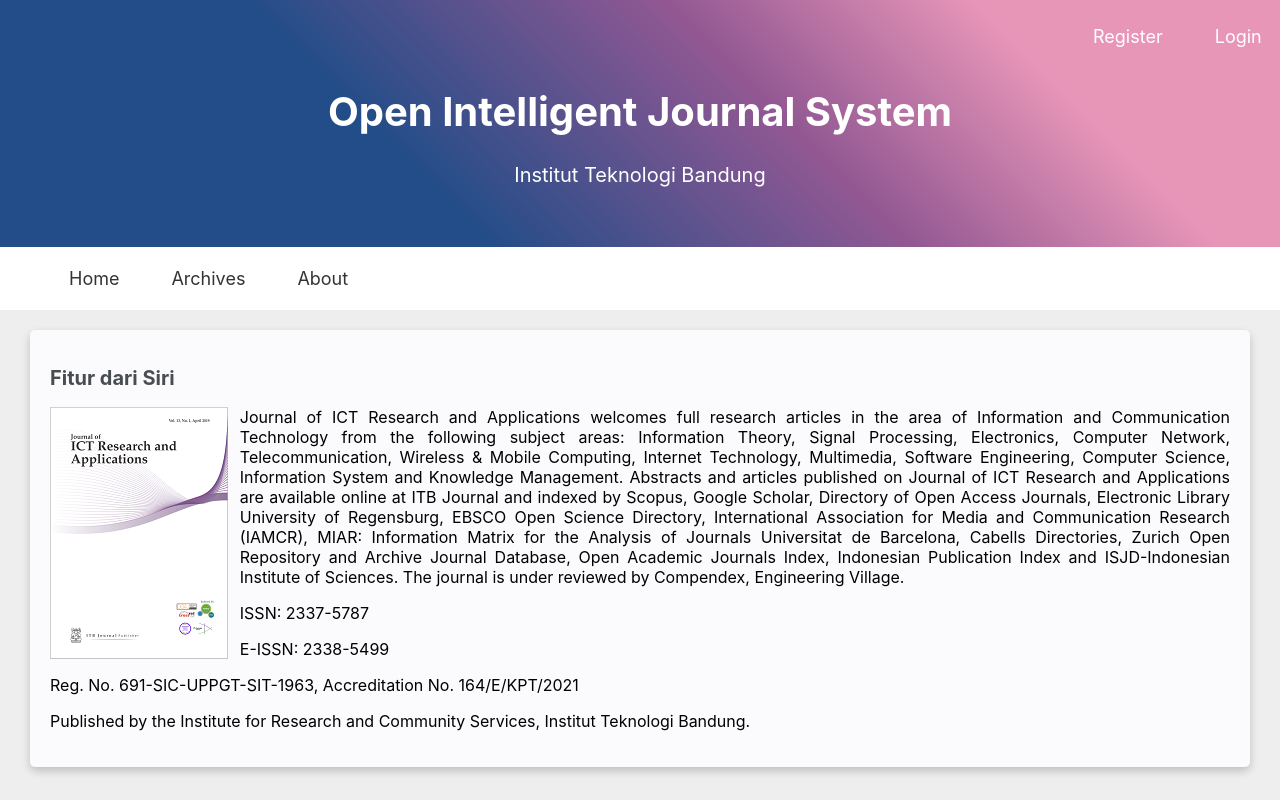
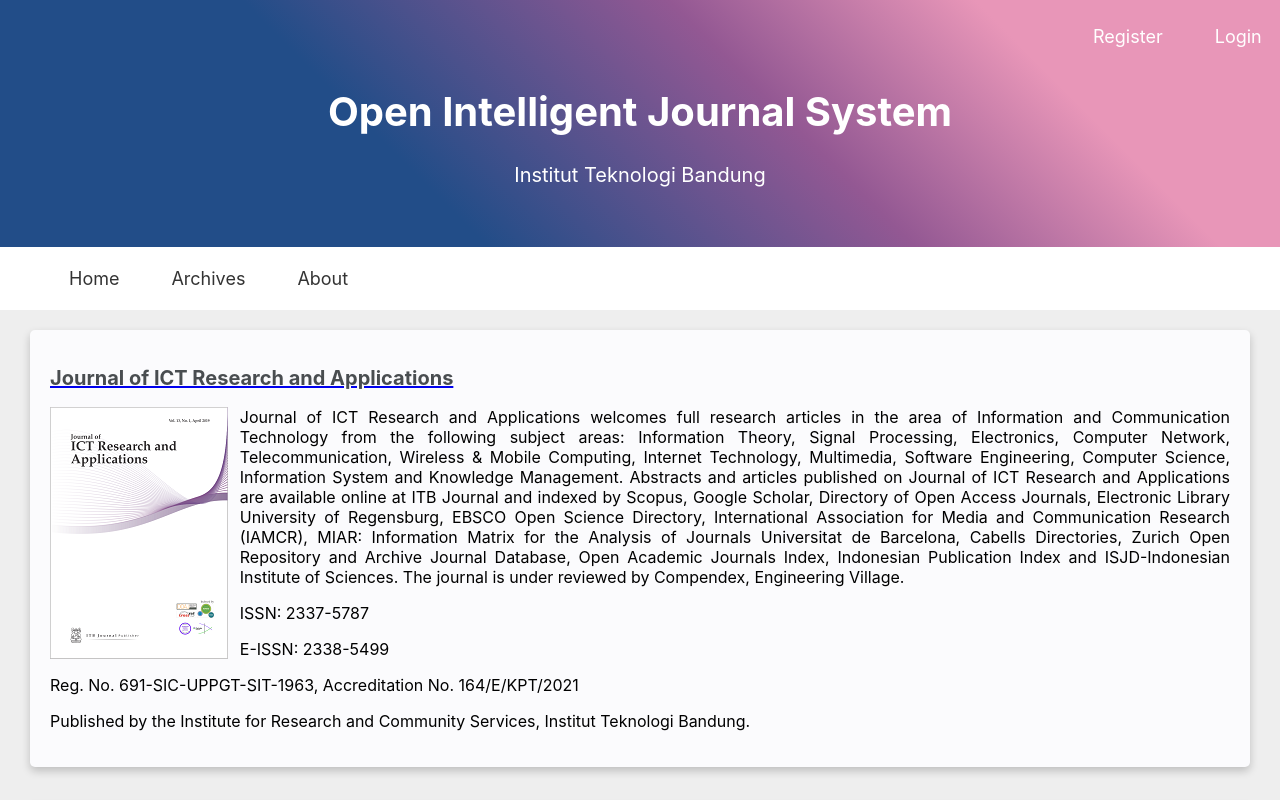
Before and after one commit to fitrahrn/FrontEnd-Open-Intelligent-Journal-System, a React (Create React App) app in the folder frontend-oijs/: page / in a window 1280 px wide. Shown: the top 800 px of the page. Built offline with nearby package versions, Linux system fonts and the light colour scheme.

Commit message:
add journal list

```diff
--- a/frontend-oijs/src/App.js
+++ b/frontend-oijs/src/App.js
@@ -3,10 +3,10 @@
 import Home from './pages/Home';
 import Login from './pages/Login';
 import Register from './pages/Register';
-import Journal from './pages/Journal';
 import Archives from './pages/Archives';
 import About from './pages/About';
 import Test from './pages/Test';
+import Journal from './pages/Journal';
 function App() {
   return (
     <BrowserRouter>
@@ -17,7 +17,7 @@
         <Route path='/archives' element={<Archives />}/>
         <Route path='/about' element={<About />}/>
         <Route path='/test' elemennt = {<Test/>}/>
-        <Route path='/:journal_name' elemennt = {<Journal/>}/>
+        <Route path='/:journal' element={<Journal/>}/>
       </Routes>
     </BrowserRouter>
   );
--- a/frontend-oijs/src/assets/styles/App.css
+++ b/frontend-oijs/src/assets/styles/App.css
@@ -131,5 +131,5 @@
  gap: 1rem 2rem;
 }
 .subtitled{
-  float:left;
+
 }
--- a/frontend-oijs/src/pages/Home.jsx
+++ b/frontend-oijs/src/pages/Home.jsx
@@ -1,21 +1,59 @@
-import React from 'react';
+import React, { useState, useEffect } from 'react';
 import Layout from '../components/Layout';
 import cover from '../assets/images/cover.png';
+import { Link, useParams } from "react-router-dom";
 const Home = () => {
+    const [listJournal,setJournal] = useState([
+        {
+            id:1,
+            journalId:"jictra",
+            image:cover,
+            title:"Journal of ICT Research and Applications",
+            issn:"ISSN: 2337-5787",
+            eisssn:"E-ISSN: 2338-5499",
+            regNumber:"Reg. No. 691-SIC-UPPGT-SIT-1963, Accreditation No. 164/E/KPT/2021",
+            publisher:"Published by the Institute for Research and Community Services, Institut Teknologi Bandung.",
+            text:"Journal of ICT Research and Applications welcomes full research articles in the area of Information and Communication Technology from the following subject areas: Information Theory, Signal Processing, Electronics, Computer Network, Telecommunication, Wireless & Mobile Computing, Internet Technology, Multimedia, Software Engineering, Computer Science, Information System and Knowledge Management. Abstracts and articles published on Journal of ICT Research and Applications are available online at ITB Journal and indexed by Scopus, Google Scholar, Directory of Open Access Journals, Electronic Library University of Regensburg, EBSCO Open Science Directory, International Association for Media and Communication Research (IAMCR), MIAR: Information Matrix for the Analysis of Journals Universitat de Barcelona, Cabells Directories, Zurich Open Repository and Archive Journal Database, Open Academic Journals Index, Indonesian Publication Index and ISJD-Indonesian Institute of Sciences. The journal is under reviewed by Compendex, Engineering Village."
+        },
+        {
+            id:2,
+            journalId:"journal",
+            image:cover,
+            title:"Journal of ICT Research and Applications 12",
+            issn:"ISSN: 2337-5787",
+            eisssn:"E-ISSN: 2338-5499",
+            regNumber:"Reg. No. 691-SIC-UPPGT-SIT-1963, Accreditation No. 164/E/KPT/2021",
+            publisher:"Published by the Institute for Research and Community Services, Institut Teknologi Bandung.",
+            text:"Journal of ICT Research and Applications welcomes full research articles in the area of Information and Communication Technology from the following subject areas: Information Theory, Signal Processing, Electronics, Computer Network, Telecommunication, Wireless & Mobile Computing, Internet Technology, Multimedia, Software Engineering, Computer Science, Information System and Knowledge Management. Abstracts and articles published on Journal of ICT Research and Applications are available online at ITB Journal and indexed by Scopus, Google Scholar, Directory of Open Access Journals, Electronic Library University of Regensburg, EBSCO Open Science Directory, International Association for Media and Communication Research (IAMCR), MIAR: Information Matrix for the Analysis of Journals Universitat de Barcelona, Cabells Directories, Zurich Open Repository and Archive Journal Database, Open Academic Journals Index, Indonesian Publication Index and ISJD-Indonesian Institute of Sciences. The journal is under reviewed by Compendex, Engineering Village."
+        }
+
+
+    ]);
+
+    useEffect(() => {
+        getJournals();
+      }, []);
+
+    const getJournals = async () => {
+      };
+    console.log(listJournal);
     return (
         <Layout>
             <div id="content">
+            {listJournal.map((journal) => (
+                <article class="card">
+                    <Link to={`/${journal.journalId}`} className="button is-success">
+                    <h2 > {journal.title}</h2>
+                    </Link>
+                    <img class="featured-image-left" src={journal.image}/>
+                    <p class="text"> {journal.text}</p>
+                    <p class="subtitled">{journal.issn}</p>
+                    <p class="subtitled">{journal.eisssn}</p>
+                    <p class="subtitled">{journal.regNumber}</p>
+                    <p class="subtitled">{journal.publisher}</p>
+                </article>
+            ))}
 
-            <article class="card">
-                <h2 >Fitur dari Siri</h2>
-               <p> <img class="featured-image-left" src={cover}/></p>
-                <p class="text"> Journal of ICT Research and Applications welcomes full research articles in the area of Information and Communication Technology from the following subject areas: Information Theory, Signal Processing, Electronics, Computer Network, Telecommunication, Wireless & Mobile Computing, Internet Technology, Multimedia, Software Engineering, Computer Science, Information System and Knowledge Management.
-                Abstracts and articles published on Journal of ICT Research and Applications are available online at ITB Journal and indexed by Scopus, Google Scholar, Directory of Open Access Journals, Electronic Library University of Regensburg, EBSCO Open Science Directory, International Association for Media and Communication Research (IAMCR), MIAR: Information Matrix for the Analysis of Journals Universitat de Barcelona, Cabells Directories, Zurich Open Repository and Archive Journal Database, Open Academic Journals Index, Indonesian Publication Index and ISJD-Indonesian Institute of Sciences. The journal is under reviewed by Compendex, Engineering Village.</p>
-                <p >ISSN: 2337-5787</p>
-                <p>E-ISSN: 2338-5499</p>
-                <p>Reg. No. 691-SIC-UPPGT-SIT-1963, Accreditation No. 164/E/KPT/2021</p>
-                <p>Published by the Institute for Research and Community Services, Institut Teknologi Bandung.</p>
-            </article>
 
 
 
--- a/frontend-oijs/src/pages/Journal.js
+++ b/frontend-oijs/src/pages/Journal.jsx
@@ -1,12 +1,11 @@
 import React from 'react';
-import Navbar from '../components/Navbar';
 import Layout from '../components/Layout';
 const Journal = () => {
     return (
         <Layout>
-            <div className="columns mt-6">
-                <div className="column has-background-light">
-                    <h1>Home</h1>
+            <div className="App">
+                <div className="content-container">
+                    <h1>Journal</h1>
                 </div>
             </div>
         </Layout>
```
